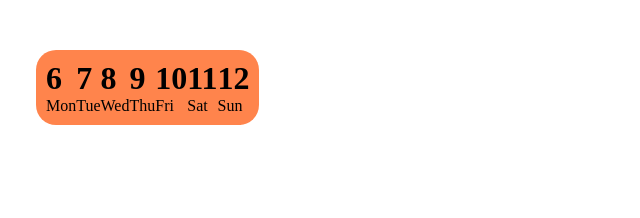
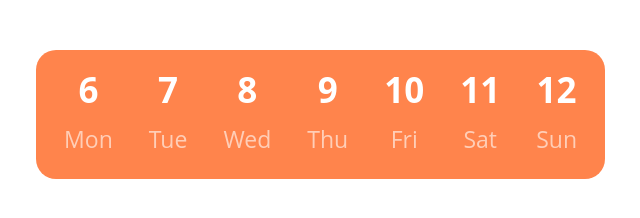
Before and after one commit to eikon-frontend-students/imd2-exercice-hebdomadaire-5-Yelyzy, a website built with Parcel: page src/index.html in a window 1280 px wide. Shown: the whole page, without its empty margins (14-654 px from the left). Built offline with nearby package versions, Linux system fonts and the light colour scheme.

Commit message:
j'ai realisé du css pour class.day et pour "h1" et "p"

```diff
--- a/src/css/main.css
+++ b/src/css/main.css
@@ -25,3 +25,28 @@ body {
   border-radius: 20px;
   background: #ff844c;
 }
+
+.day {
+  display: flex;
+  padding: 18px;
+  flex-direction: column;
+  align-items: center;
+  gap: 25px;
+  border-radius: 24px;
+}
+
+h1 {
+  color: #fff;
+  text-align: center;
+  font-family: "Open Sans";
+  font-size: 35px;
+  line-height: 24px; /* 68.571% */
+  text-transform: uppercase;
+}
+
+p {
+  color: rgba(255, 255, 255, 0.6);
+  font-family: "Open Sans";
+  font-size: 23px;
+  line-height: 24px; /* 104.348% */
+}
```
